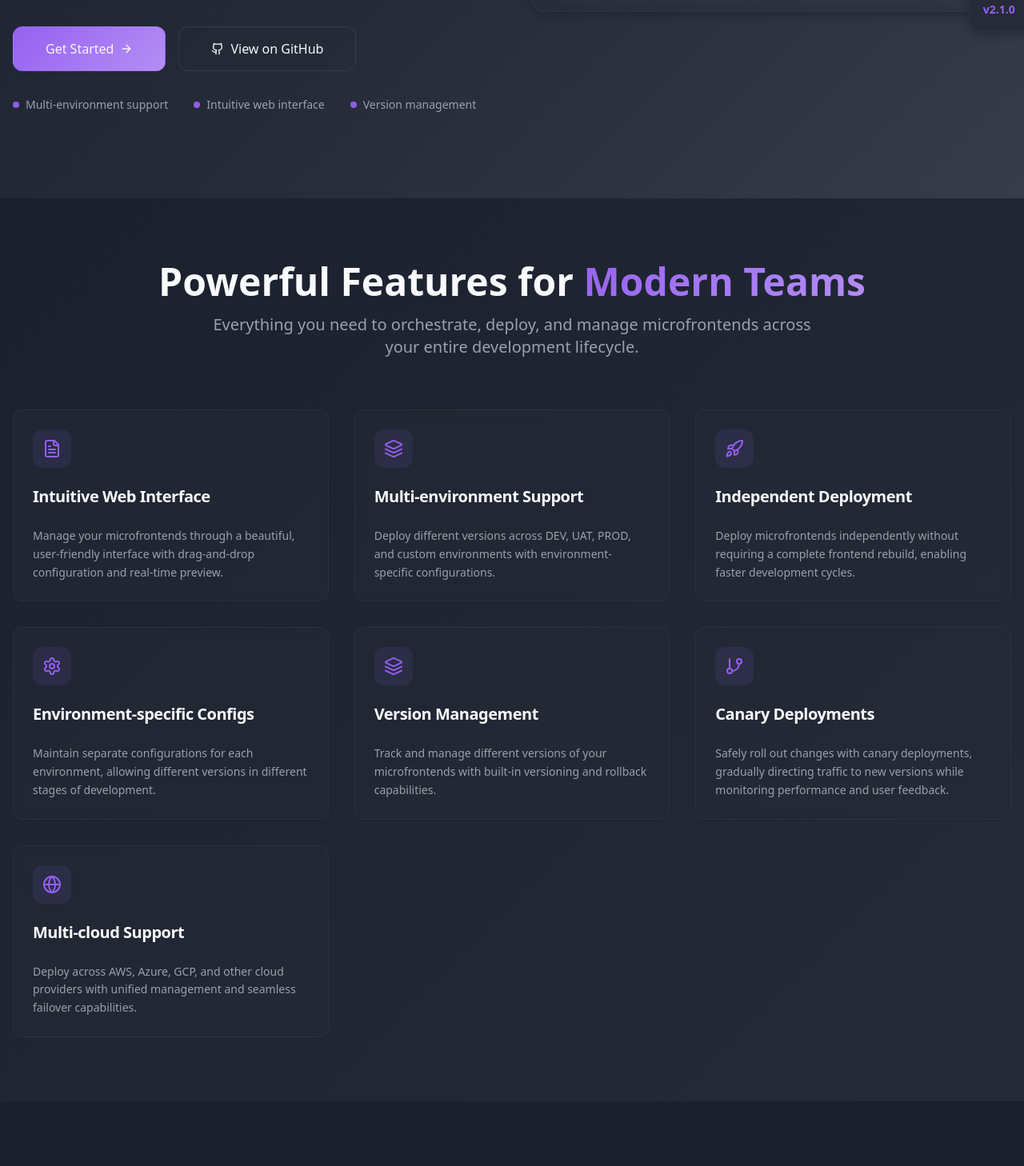
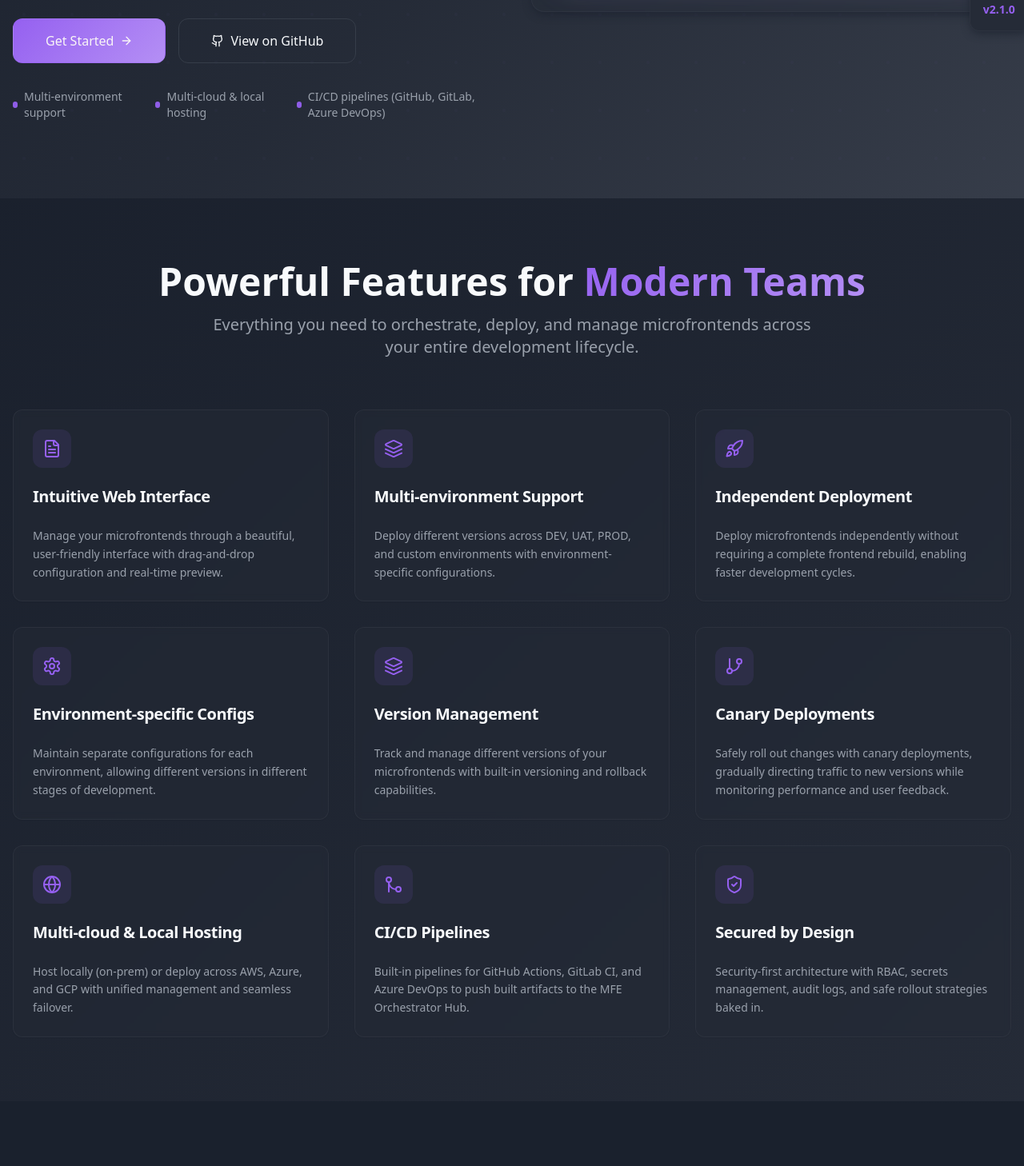
Before and after one commit to mfe-orchestrator/mfe-orchestrator.github.io, a React (Vite) app: page / in a window 1280 px wide. Shown: the part 552-2010 px from the top of the page at 80% size. Built offline with nearby package versions, Linux system fonts and the light colour scheme.

Commit message:
Add hosting and pipeline features
- Add local, AWS, Azure, and Google Cloud hosting options.
- Include pipeline tools for GitHub Actions, GitLab, and Azure DevOps for deployment to the MFE orchestrator hub.
- Incorporate "secured by design" as a key feature.

```diff
--- a/src/components/Features.tsx
+++ b/src/components/Features.tsx
@@ -5,7 +5,9 @@ import {
   Rocket,
   FileText,
   Layers,
-  GitBranch
+  GitBranch,
+  GitMerge,
+  ShieldCheck
 } from "lucide-react";
 
 const features = [
@@ -41,8 +43,18 @@ const features = [
   },
   {
     icon: Globe,
-    title: "Multi-cloud Support",
-    description: "Deploy across AWS, Azure, GCP, and other cloud providers with unified management and seamless failover capabilities."
+    title: "Multi-cloud & Local Hosting",
+    description: "Host locally (on‑prem) or deploy across AWS, Azure, and GCP with unified management and seamless failover."
+  },
+  {
+    icon: GitMerge,
+    title: "CI/CD Pipelines",
+    description: "Built-in pipelines for GitHub Actions, GitLab CI, and Azure DevOps to push built artifacts to the MFE Orchestrator Hub."
+  },
+  {
+    icon: ShieldCheck,
+    title: "Secured by Design",
+    description: "Security-first architecture with RBAC, secrets management, audit logs, and safe rollout strategies baked in."
   }
 ];
 
--- a/src/components/Hero.tsx
+++ b/src/components/Hero.tsx
@@ -51,11 +51,11 @@ const Hero = () => {
               </div>
               <div className="flex items-center gap-2">
                 <div className="w-2 h-2 bg-primary rounded-full animate-pulse animation-delay-200"></div>
-                Intuitive web interface
+                Multi-cloud & local hosting
               </div>
               <div className="flex items-center gap-2">
                 <div className="w-2 h-2 bg-primary rounded-full animate-pulse animation-delay-400"></div>
-                Version management
+                CI/CD pipelines (GitHub, GitLab, Azure DevOps)
               </div>
             </div>
           </div>
```
